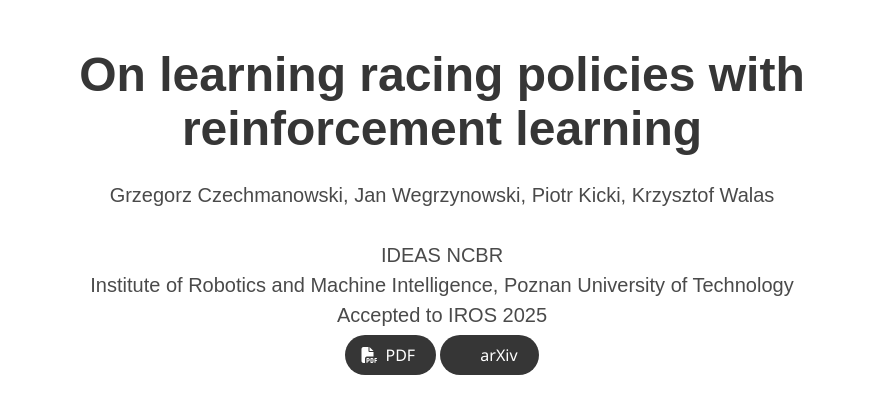
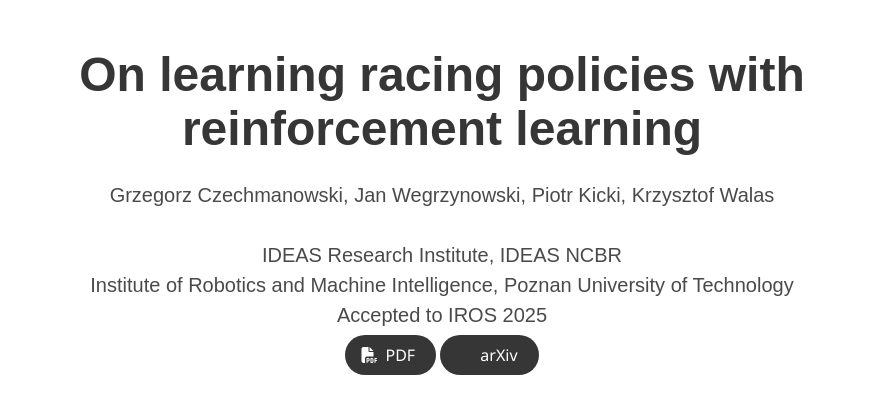
Before and after one commit to GrzegorzCzput/rl-racing, a plain HTML site: page index.html in a window 1280 px wide. Shown: the top 406 px of the page, without its empty margins (198-1081 px from the left). Drawn offline with nearby package versions, Linux system fonts and the light colour scheme; some icons are missing; a web font is replaced by a local one.

Commit message:
Added new ideas

```diff
--- a/index.html
+++ b/index.html
@@ -62,7 +62,7 @@
                   </div>
 
                   <div class="is-size-5 publication-authors">
-                    <span class="author-block"> <br> IDEAS NCBR <br>
+                    <span class="author-block"> <br> IDEAS Research Institute, IDEAS NCBR <br>
                       Institute of Robotics and Machine Intelligence, Poznan University of Technology<br>
                       Accepted to IROS 2025</span>
                     <!-- <span class="eql-cntrb"><small><br><sup>*</sup>Indicates Equal Contribution</small></span> -->
```
